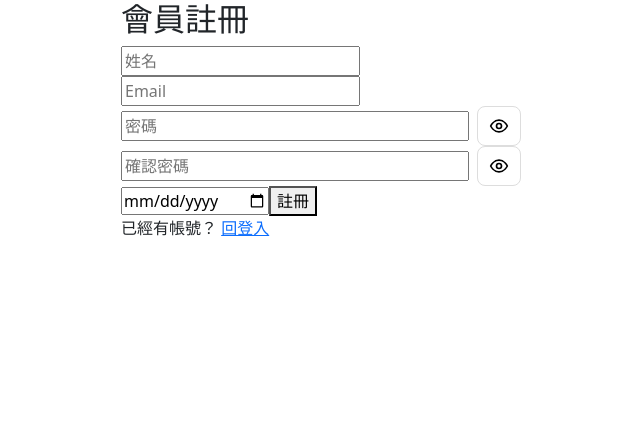
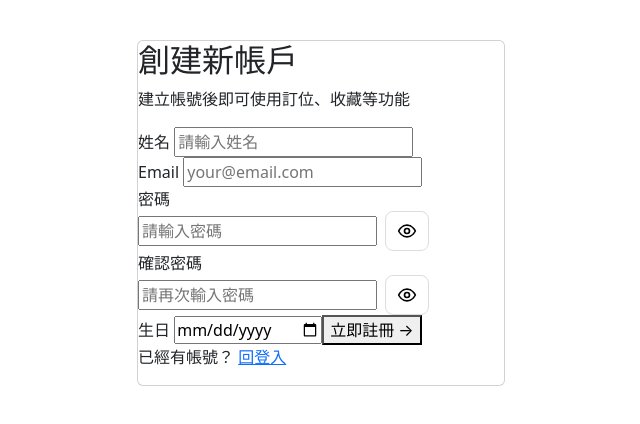
Before and after one commit to ethon92/restaurant-vue, a Vue app: page /register in a window 1280 px wide. Shown: the top 424 px of the page, without its empty margins (319-959 px from the left). Built offline with nearby package versions, Linux system fonts and the light colour scheme.

Commit message:
註冊頁面修改及加上註解

```diff
--- a/src/views/auth/Register.vue
+++ b/src/views/auth/Register.vue
@@ -1,71 +1,162 @@
 <template>
   <div class="auth-container">
-    <h2>會員註冊</h2>
-    <form @submit.prevent="register">
-      <input v-model.trim="name" type="text" placeholder="姓名" required />
-      <input v-model="email" type="email" placeholder="Email" required />
+    <div class="card">
+      <div class="head">
+        <h2>創建新帳戶</h2>
+        <p class="muted">建立帳號後即可使用訂位、收藏等功能</p>
+      </div>
 
-      <PasswordField v-model="password" placeholder="密碼" />
-      <PasswordField v-model="confirmPassword" placeholder="確認密碼" />
-      <input v-model="birthday" type="date" required />
-      <button type="submit">註冊</button>
-    </form>
+      <!-- submit 交給 onRegister，避免頁面刷新 -->
+      <form class="form" @submit.prevent="onRegister">
+        <label class="label">
+          姓名
+          <input v-model.trim="form.name" class="input" type="text" placeholder="請輸入姓名" required />
+        </label>
 
-    <p>
-      已經有帳號？
-      <router-link to="/login">回登入</router-link>
-    </p>
+        <label class="label">
+          Email
+          <input v-model.trim="form.email" class="input" type="email" placeholder="your@email.com" required />
+        </label>
+
+        <label class="label">
+          <!-- PasswordField 可顯示/隱藏密碼 -->
+          密碼
+          <PasswordField v-model="form.password" placeholder="請輸入密碼" />
+        </label>
+
+        <label class="label">
+          確認密碼
+          <PasswordField v-model="form.confirmPassword" placeholder="請再次輸入密碼" />
+        </label>
+
+        <label class="label">
+          生日
+          <input v-model="form.birthday" class="input" type="date" required />
+        </label>
+
+        <!-- loading 時禁用按鈕，避免重複送出 -->
+        <button class="primary" type="submit" :disabled="loading">
+          {{ loading ? "註冊中..." : "立即註冊 →" }}
+        </button>
+
+        <!-- 顯示後端/前端驗證錯誤 -->
+        <p v-if="errorMsg" class="error">{{ errorMsg }}</p>
+        <!-- 顯示成功訊息 -->
+        <p v-if="okMsg" class="ok">{{ okMsg }}</p>
+
+        <p class="login-link">
+          已經有帳號？
+          <a href="#" @click.prevent="goToLogin">回登入</a>
+        </p>
+      </form>
+    </div>
   </div>
 </template>
-
 <script setup>
-import { ref } from 'vue'
+/**
+ * 1) 收集註冊資料（name/email/password/birthday）
+ * 2) 基本前端驗證（密碼一致、必填）
+ * 3) 呼叫後端 /auth/register
+ * 4) 成功後導回 /login
+ */
+import { reactive, ref } from 'vue'
 import PasswordField from "@/components/PasswordField.vue";
 import { register as registerAPI } from '@/api/modules/auth'
+
 import { useRouter } from 'vue-router'
 
+/** loading：避免連點註冊 */
+const loading = ref(false);
 
-const name = ref("");
-const email = ref('');
-const password = ref('');
-const confirmPassword = ref('');
-const birthday = ref('');
+/** 顯示錯誤/成功訊息（不用 Element Plus 也能用） */
+const errorMsg = ref("");
+const okMsg = ref("");
 const router = useRouter();
 
+/**
+ * form：註冊資料
+ * 目前後端 payload 是 name/email/password/birthday
+ */
+const form = reactive({
+  name: "",
+  email: "",
+  password: "",
+  confirmPassword: "",
+  birthday: "", // YYYY-MM-DD
+});
 
-const register = async () => {
-  if (!name.value) {
-    alert("請輸入姓名");
-    return;
+/** 前端驗證：避免打 API 才發現錯誤 */
+const validate = () => {
+  errorMsg.value = "";
+  okMsg.value = "";
+
+  if (!form.name.trim()) {
+    errorMsg.value = "請輸入姓名";
+    return false;
   }
-  if (!email.value.includes("@")) {
-    alert("請輸入正確 Email");
-    return;
+  if (!form.email.trim()) {
+    errorMsg.value = "請輸入 Email";
+    return false;
   }
-  if (password.value !== confirmPassword.value) {
-    alert('密碼不一致')
-    return
+  if (!form.password) {
+    errorMsg.value = "請輸入密碼";
+    return false;
   }
+  if (form.password !== form.confirmPassword) {
+    errorMsg.value = "兩次密碼不一致";
+    return false;
+  }
+  if (!form.birthday) {
+    errorMsg.value = "請選擇生日";
+    return false;
+  }
+
+  return true;
+};
+
+/** 註冊主流程 */
+const onRegister = async () => {
+  if (!validate()) return;
+
+  loading.value = true;
   try {
-    console.log('註冊資料', email.value, password.value)
+    // ✅ 呼叫後端（對齊FastAPI RegisterPayload）
     await registerAPI({
-      name: name.value,
-      email: email.value,
-      password: password.value,
-      birthday: birthday.value, // YYYY-MM-DD
-    })
-    alert('註冊成功')
-    router.push('/login')
-  } catch (error) {
-    console.log("register error:", error?.response?.data);
-    alert('註冊失敗')
+      name: form.name.trim(),
+      email: form.email.trim(),
+      password: form.password,
+      birthday: form.birthday, // 後端是 date，可直接送 YYYY-MM-DD 字串
+    });
+
+    okMsg.value = "註冊成功！即將帶你回登入頁…";
+
+    // 小延遲讓使用者看到成功訊息
+    setTimeout(() => {
+      router.push("/login");
+    }, 300);
+  } catch (e) {
+    // ✅ 後端錯誤一般在 e.response.data.detail
+    const detail = e?.response?.data?.detail;
+
+    // 後端有用 "Email already exists"
+    if (detail === "Email already exists") {
+      errorMsg.value = "此 Email 已被註冊";
+    } else {
+      errorMsg.value = detail || "註冊失敗，請稍後再試";
+    }
+  } finally {
+    loading.value = false;
   }
-}
+};
+
+const goToLogin = () => router.push("/login");
+
 </script>
 
 <style scoped>
 .auth-container {
   max-width: 400px;
-  margin: auto;
+  margin: 40px auto;
+  padding: 0 16px;
 }
 </style>1
```
